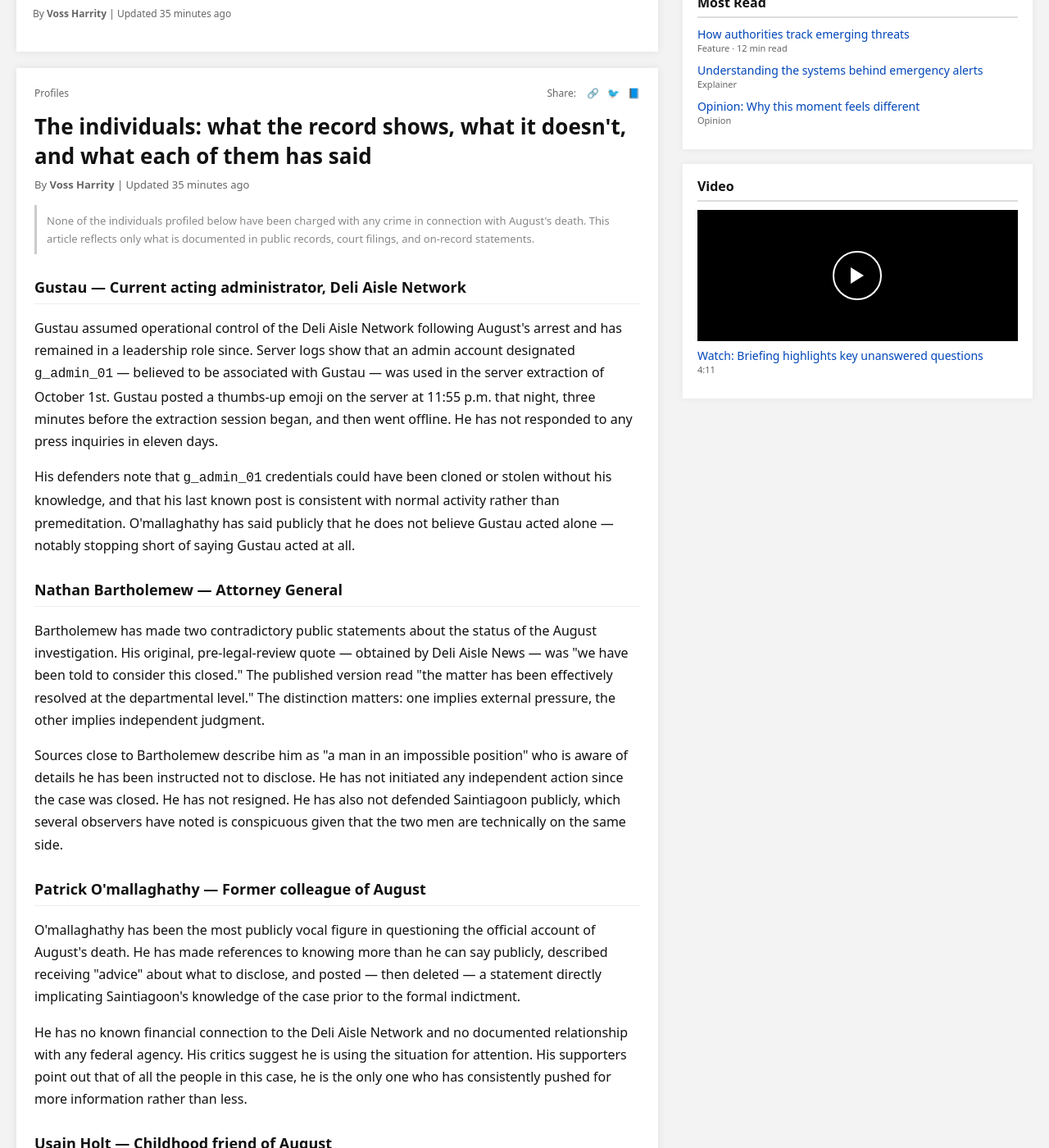
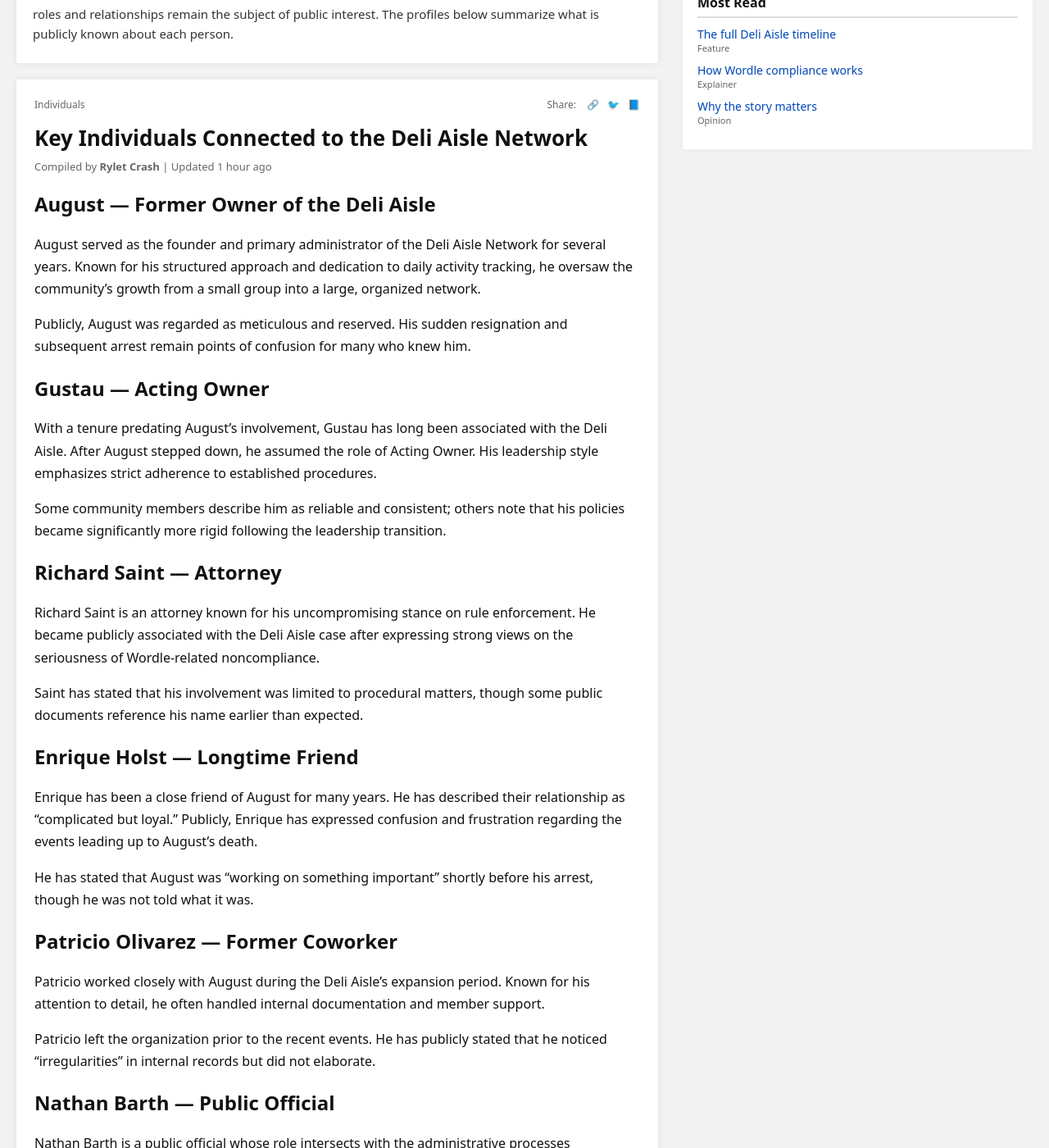
Before and after one commit to NotAnIronman/ARG, a Jekyll site: the page built from pages/individuals.html, in a window 1280 px wide and 1400 px high, scrolled down 471 px. Shown: the whole window at 82% size. Built offline with Jekyll 4.4.1, drawn with Linux system fonts in a browser that asks for light colours; some of the changed text lies outside the part shown.

Commit message:
Update individuals.html

```diff
--- a/pages/individuals.html
+++ b/pages/individuals.html
@@ -1,69 +1,125 @@
 ---
 layout: default
-title: "Breaking News"
-breaking_headline: "Authorities investigating, as disgraced former Deli Aisle Owner found dead in apparent suicide."
+title: "Individuals"
+breaking_headline: "Who’s who: Key figures connected to the Deli Aisle Network"
 show_banner: true
 ---
 
 <div class="page">
     <div>
         <article class="hero-card">
-            <div class="hero-tag">Profile</div>
-            <h2 class="hero-headline">What we know about the key individuals in the August case — and the questions that remain about each of them.</h2>
+            <div class="hero-tag">Profiles</div>
+            <h2 class="hero-headline">The individuals at the center of the Deli Aisle story</h2>
             <div class="hero-subheadline">
-                As the investigation continues to raise more questions than answers, Deli Aisle News profiles the individuals at the center of the case. Some have spoken publicly. Some have not. None have been charged with any wrongdoing.
+                A closer look at the people whose actions, decisions, and histories shaped the events leading to the current controversy.
             </div>
-            <div class="hero-meta">By <strong>Voss Harrity</strong> | Updated 35 minutes ago</div>
+            <div class="hero-meta">
+                Compiled by <strong>Rylet Crash</strong> | Updated 1 hour ago
+            </div>
+            <div class="hero-body-preview">
+                The Deli Aisle Network’s rise — and the turmoil that followed — involved a number of individuals whose roles and relationships remain the subject of public interest. The profiles below summarize what is publicly known about each person.
+            </div>
         </article>
 
         <article class="article-detail">
             <div class="article-detail-header">
-                <div>Profiles</div>
+                <div>Individuals</div>
                 <div class="share-icons">Share: <span>🔗</span><span>🐦</span><span>📘</span></div>
             </div>
-            <h1>The individuals: what the record shows, what it doesn't, and what each of them has said</h1>
-            <div class="byline">By <strong>Voss Harrity</strong> | Updated 35 minutes ago</div>
 
-            <p style="font-size:13px;color:#888;border-left:3px solid #ccc;padding:8px 12px;margin-bottom:24px;">
-                None of the individuals profiled below have been charged with any crime in connection with August's death. This article reflects only what is documented in public records, court filings, and on-record statements.
+            <h1>Key Individuals Connected to the Deli Aisle Network</h1>
+            <div class="byline">Compiled by <strong>Rylet Crash</strong> | Updated 1 hour ago</div>
+
+            <h2>August — Former Owner of the Deli Aisle</h2>
+            <p>
+                August served as the founder and primary administrator of the Deli Aisle Network for several years. Known for his structured approach and dedication to daily activity tracking, he oversaw the community’s growth from a small group into a large, organized network.
             </p>
+            <p>
+                Publicly, August was regarded as meticulous and reserved. His sudden resignation and subsequent arrest remain points of confusion for many who knew him.
+            </p>
+            <!-- AUGUST REQUESTED ARCHIVE LOGS APRIL 17 — SEE INTERNAL TICKET #4412 -->
 
-            <h2 style="font-size:18px;border-bottom:1px solid #eee;padding-bottom:8px;margin:28px 0 16px;">Gustau — Current acting administrator, Deli Aisle Network</h2>
-            <p>Gustau assumed operational control of the Deli Aisle Network following August's arrest and has remained in a leadership role since. Server logs show that an admin account designated <code>g_admin_01</code> — believed to be associated with Gustau — was used in the server extraction of October 1st. Gustau posted a thumbs-up emoji on the server at 11:55 p.m. that night, three minutes before the extraction session began, and then went offline. He has not responded to any press inquiries in eleven days.</p>
-            <p>His defenders note that <code>g_admin_01</code> credentials could have been cloned or stolen without his knowledge, and that his last known post is consistent with normal activity rather than premeditation. O'mallaghathy has said publicly that he does not believe Gustau acted alone — notably stopping short of saying Gustau acted at all.</p>
-            <!-- gustau may have been told to provide access. the credentials being "his" doesn't mean he initiated the extraction. cross reference: business.html (44-B signatory) -->
+            <h2>Gustau — Acting Owner</h2>
+            <p>
+                With a tenure predating August’s involvement, Gustau has long been associated with the Deli Aisle. After August stepped down, he assumed the role of Acting Owner. His leadership style emphasizes strict adherence to established procedures.
+            </p>
+            <p>
+                Some community members describe him as reliable and consistent; others note that his policies became significantly more rigid following the leadership transition.
+            </p>
+            <!-- PERMISSION CHANGES DEPLOYED APRIL 18 UNDER GUSTAU -->
 
-            <h2 style="font-size:18px;border-bottom:1px solid #eee;padding-bottom:8px;margin:28px 0 16px;">Nathan Bartholemew — Attorney General</h2>
-            <p>Bartholemew has made two contradictory public statements about the status of the August investigation. His original, pre-legal-review quote — obtained by Deli Aisle News — was "we have been told to consider this closed." The published version read "the matter has been effectively resolved at the departmental level." The distinction matters: one implies external pressure, the other implies independent judgment.</p>
-            <p>Sources close to Bartholemew describe him as "a man in an impossible position" who is aware of details he has been instructed not to disclose. He has not initiated any independent action since the case was closed. He has not resigned. He has also not defended Saintiagoon publicly, which several observers have noted is conspicuous given that the two men are technically on the same side.</p>
+            <h2>Richard Saint — Attorney</h2>
+            <p>
+                Richard Saint is an attorney known for his uncompromising stance on rule enforcement. He became publicly associated with the Deli Aisle case after expressing strong views on the seriousness of Wordle-related noncompliance.
+            </p>
+            <p>
+                Saint has stated that his involvement was limited to procedural matters, though some public documents reference his name earlier than expected.
+            </p>
+            <!-- SAINT REFERENCED "ADJUSTMENTS" MULTIPLE TIMES IN INTERVIEWS -->
 
-            <h2 style="font-size:18px;border-bottom:1px solid #eee;padding-bottom:8px;margin:28px 0 16px;">Patrick O'mallaghathy — Former colleague of August</h2>
-            <p>O'mallaghathy has been the most publicly vocal figure in questioning the official account of August's death. He has made references to knowing more than he can say publicly, described receiving "advice" about what to disclose, and posted — then deleted — a statement directly implicating Saintiagoon's knowledge of the case prior to the formal indictment.</p>
-            <p>He has no known financial connection to the Deli Aisle Network and no documented relationship with any federal agency. His critics suggest he is using the situation for attention. His supporters point out that of all the people in this case, he is the only one who has consistently pushed for more information rather than less.</p>
+            <h2>Enrique Holst — Longtime Friend</h2>
+            <p>
+                Enrique has been a close friend of August for many years. He has described their relationship as “complicated but loyal.” Publicly, Enrique has expressed confusion and frustration regarding the events leading up to August’s death.
+            </p>
+            <p>
+                He has stated that August was “working on something important” shortly before his arrest, though he was not told what it was.
+            </p>
+            <!-- ENRIQUE POSSESSED USB DRIVE WITH CORRUPTED FILES — PUBLICLY UNADDRESSED -->
 
-            <h2 style="font-size:18px;border-bottom:1px solid #eee;padding-bottom:8px;margin:28px 0 16px;">Usain Holt — Childhood friend of August</h2>
-            <p>Holt told Deli Aisle News shortly after August's death that he "forgot about the streak" and that August "got what was coming to him" — a comment widely shared and widely condemned. He has since declined all further press contact. His relationship with August in the months preceding the arrest is not well documented publicly, though a source with knowledge of the organization described Holt as someone who had "a complicated history with August that goes back a long way."</p>
-            <p>No financial records or server logs connect Holt to any administrative role in the Deli Aisle Network. His comment, however callous, does not constitute evidence of involvement. Several people who knew both men have described Holt's remark as consistent with a longstanding personal grievance rather than anything more serious.</p>
+            <h2>Patricio Olivarez — Former Coworker</h2>
+            <p>
+                Patricio worked closely with August during the Deli Aisle’s expansion period. Known for his attention to detail, he often handled internal documentation and member support.
+            </p>
+            <p>
+                Patricio left the organization prior to the recent events. He has publicly stated that he noticed “irregularities” in internal records but did not elaborate.
+            </p>
+            <!-- PAT'S NOTEBOOK REFERENCES "ADJUSTMENTS" BEFORE HIS DEPARTURE -->
 
-            <h2 style="font-size:18px;border-bottom:1px solid #eee;padding-bottom:8px;margin:28px 0 16px;">T Wing — Current Head of Operations, Deli Aisle Network</h2>
-            <p>T Wing was appointed Head of Operations in a 2:14 a.m. pinned message by Gustau the night following the October 1st server extraction. The timing has not gone unnoticed. T Wing has acknowledged the server access log findings and said he is "taking them seriously." He restructured the server's channel architecture within hours of his appointment and has not made himself available for interview.</p>
-            <p>No direct link between T Wing and the server extraction, the financial discrepancy in document 44-B, or any federal contact has been established. His appointment in the immediate aftermath of the extraction is either deeply suspicious or a coincidence of timing. He has offered no statement that would help distinguish between those two possibilities.</p>
+            <h2>Nathan Barth — Public Official</h2>
+            <p>
+                Nathan Barth is a public official whose role intersects with the administrative processes surrounding the Deli Aisle case. He has emphasized transparency and procedural correctness in all public statements.
+            </p>
+            <p>
+                Barth has not commented on questions regarding internal record requests or the timing of system updates made shortly before August’s arrest.
+            </p>
+            <!-- BARTH SPOKE FOR EXACTLY 92 SECONDS AT BRIEFING — CHECK METADATA -->
 
-            <h2 style="font-size:18px;border-bottom:1px solid #eee;padding-bottom:8px;margin:28px 0 16px;">Ricardo Saintiagoon — U.S. Attorney, Southern District of New York</h2>
-            <p>Saintiagoon is the individual about whom the most documented questions exist. The public record shows: his office opened a new inquiry into the Deli Aisle Network within four months of his appointment — an inquiry the indictment's own footnote indicates was preceded by a prior inquiry that his office, under different leadership, had conducted and closed. At the late-night briefing, he stated that August's death does not change "what I know" — a personal formulation he did not clarify when pressed. His official account of when he first became aware of the organization contradicts a footnote in his own indictment filing.</p>
-            <p>A portion of document 44-B — the financial disclosure showing an unexplained $340,000 — bears a partially redacted signatory on page 9 with three visible letters. The server extraction on October 1st originated from a federal building in lower Manhattan, according to a researcher who has provided a routing confirmation to Deli Aisle News. Saintiagoon's office is located in lower Manhattan.</p>
-            <p>The sealed supplement to the indictment, according to three sources with knowledge of its contents, identifies Individual A as a federal official. Saintiagoon has never been asked, on the record, whether he is Individual A. This newspaper has submitted that question in writing. No response has been received.</p>
-            <!-- the question was submitted 09/29. it is now 10/03. saintiagoon's office has not denied it. they have not confirmed it. they have said nothing. -->
+            <h2>Rylet Crash — Lead Editor</h2>
+            <p>
+                Rylet serves as the Lead Editor for Deli Aisle News. He has covered the Deli Aisle story extensively, publishing several investigative features and timeline analyses.
+            </p>
+            <p>
+                Rylet has stated that he receives “a high volume of anonymous tips,” though he has not disclosed their sources.
+            </p>
+            <!-- MULTIPLE TIPS TO RYLET ORIGINATE FROM SAME RELAY IP -->
+
+            <h2>Theodore Wing — Community Member</h2>
+            <p>
+                Theodore is a community member who has provided statements about activity near the facility on the morning of August’s death. His account has not been independently verified.
+            </p>
+            <p>
+                He remains active in community discussions and frequently posts theories about the case.
+            </p>
+            <!-- THEODORE'S TIMELINE DOES NOT MATCH FACILITY LOGS -->
+
+            <h2>Fred Dough — Community Member</h2>
+            <p>
+                Fred is another community member who has commented publicly on the events surrounding the Deli Aisle. His statements often contradict those of other witnesses.
+            </p>
+            <p>
+                Despite inconsistencies, Fred’s posts have gained traction in online discussions.
+            </p>
+            <!-- FRED'S ACCOUNT REFERENCES DETAILS NOT PUBLICLY RELEASED -->
 
             <div class="article-tags">
-                Tags: <span>Profiles</span><span>Investigation</span><span>August</span><span>Key Figures</span>
+                Tags: <span>Individuals</span><span>Profiles</span><span>Deli Aisle</span><span>Background</span>
             </div>
 
             <div class="more-on-story">
                 <h4>More on this story</h4>
-                <a href="background.html">Full timeline: the events that led here</a>
-                <a href="briefing.html">The briefing: Saintiagoon's exact words</a>
-                <a href="WhoDidIt.html">The question the evidence raises</a>
+                <a href="background.html">Full timeline of events</a>
+                <a href="investigation.html">Inside the investigation</a>
+                <a href="briefing.html">The late-night briefing</a>
             </div>
         </article>
     </div>
@@ -71,24 +127,16 @@ show_banner: true
     <aside class="right-column">
         <section class="panel">
             <h3>Latest</h3>
-            <div class="list-item"><a href="liveupdates.html">Live updates: overnight developments</a><span>Just now</span></div>
-            <div class="list-item"><a href="briefing.html">Officials' partial statement after the briefing</a><span>12 min ago</span></div>
-            <div class="list-item"><a href="#">O'mallaghathy's deleted post: what it said</a><span>35 min ago</span></div>
+            <div class="list-item"><a href="liveupdates.html">Live updates</a><span>Just now</span></div>
+            <div class="list-item"><a href="investigation.html">New details in the investigation</a><span>12 min ago</span></div>
+            <div class="list-item"><a href="background.html">Timeline of events</a><span>35 min ago</span></div>
         </section>
+
         <section class="panel">
             <h3>Most Read</h3>
-            <div class="list-item"><a href="investigation.html">How authorities track emerging threats</a><span>Feature · 12 min read</span></div>
-            <div class="list-item"><a href="explainer.html">Understanding the systems behind emergency alerts</a><span>Explainer</span></div>
-            <div class="list-item"><a href="opinion.html">Opinion: Why this moment feels different</a><span>Opinion</span></div>
-        </section>
-        <section class="panel">
-            <h3>Video</h3>
-            <div style="background:#000;height:160px;margin-bottom:8px;position:relative;">
-                <div style="position:absolute;top:50%;left:50%;transform:translate(-50%,-50%);width:60px;height:60px;border-radius:50%;border:2px solid #fff;display:flex;align-items:center;justify-content:center;">
-                    <div style="width:0;height:0;border-left:16px solid #fff;border-top:10px solid transparent;border-bottom:10px solid transparent;"></div>
-                </div>
-            </div>
-            <div class="list-item"><a href="#">Watch: Briefing highlights key unanswered questions</a><span>4:11</span></div>
+            <div class="list-item"><a href="background.html">The full Deli Aisle timeline</a><span>Feature</span></div>
+            <div class="list-item"><a href="explainer.html">How Wordle compliance works</a><span>Explainer</span></div>
+            <div class="list-item"><a href="opinion.html">Why the story matters</a><span>Opinion</span></div>
         </section>
     </aside>
 </div>
```
